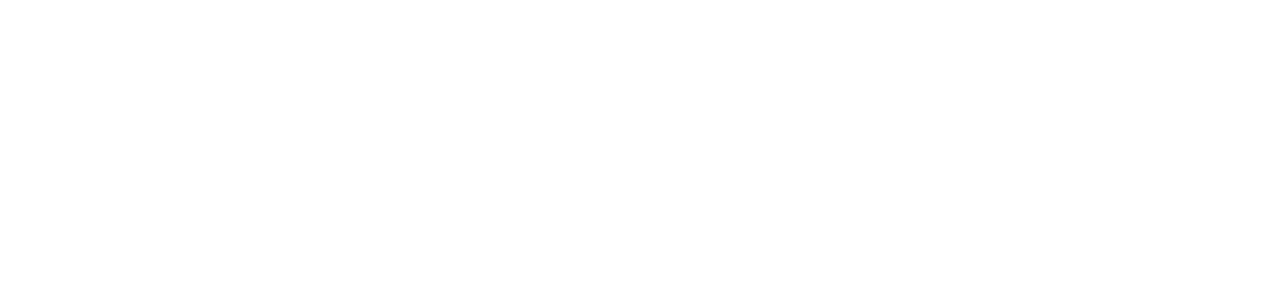
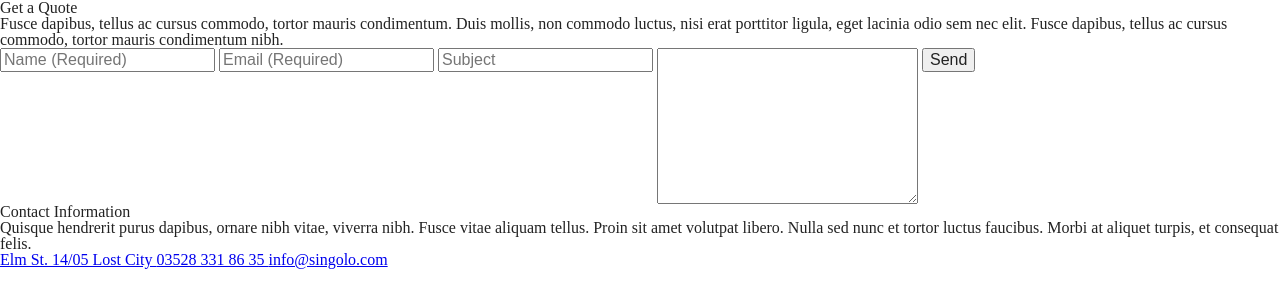
Before and after one commit to Egor-Alexandrovich/singolo, a plain HTML site: page singolo3.html in a window 1280 px wide. Drawn offline with Linux system fonts and the light colour scheme.

Commit message:
feat: add section contact-form

```diff
--- a/singolo3.html
+++ b/singolo3.html
@@ -11,8 +11,26 @@
 </head>
 <body>
     <section class="contact-form">
+        <div class="container">
+            <h2 class="contact-form__header">Get a Quote</h2>
+            <p class="contact-form__text">Fusce dapibus, tellus ac cursus commodo, tortor mauris condimentum. Duis mollis, non commodo luctus, nisi erat porttitor ligula, eget lacinia odio sem nec elit. Fusce dapibus, tellus ac cursus commodo, tortor mauris condimentum nibh.</p>
+            <div>
+                <form action="#" method="GET">
+                    <input name ="name" type="text" placeholder="Name (Required)" required >
+                    <input name = "email" type="email" placeholder="Email (Required)" required>
+                    <input name = "subject" type="text" placeholder="Subject">
+                    <textarea name="text" id="" cols="30" rows="10"></textarea>
+                    <button type="submit">Send</button>
+                </form>
+                <div class="contact-inf">
+                    <h3 class="contact-inf__header">Contact Information</h3>
+                    <p class="contact-inf__text">Quisque hendrerit purus dapibus, ornare nibh vitae, viverra nibh. Fusce vitae aliquam tellus. Proin sit amet volutpat libero. Nulla sed nunc et tortor luctus faucibus. Morbi at aliquet turpis, et consequat felis.</p>
+                    <a class="contact-inf__link" href="#">Elm St. 14/05 Lost City </a>
+                    <a class="contact-inf__link" href="tel:+035283318635">03528 331 86 35 </a>
+                    <a class="contact-inf__link" href="mailto:info@singolo.com">info@singolo.com</a>
+                </div>
+            </div>
+        </div>
     </section>
-    <footer class="footer">
-    </footer>
 </body>
 </html>
```
